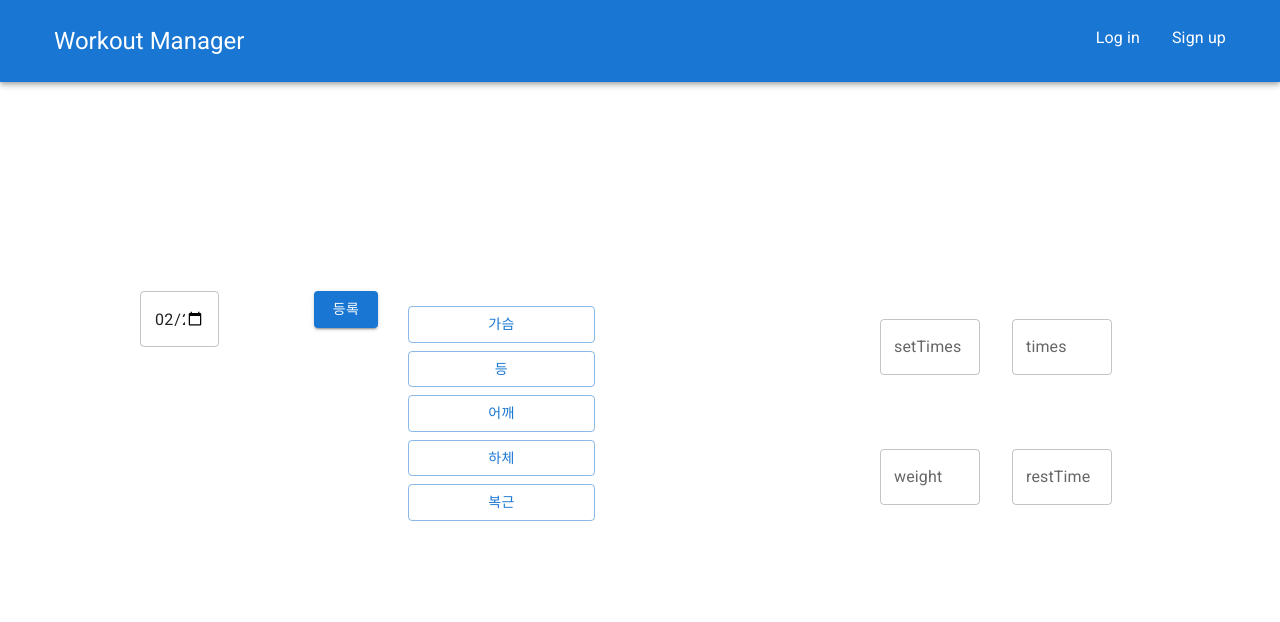
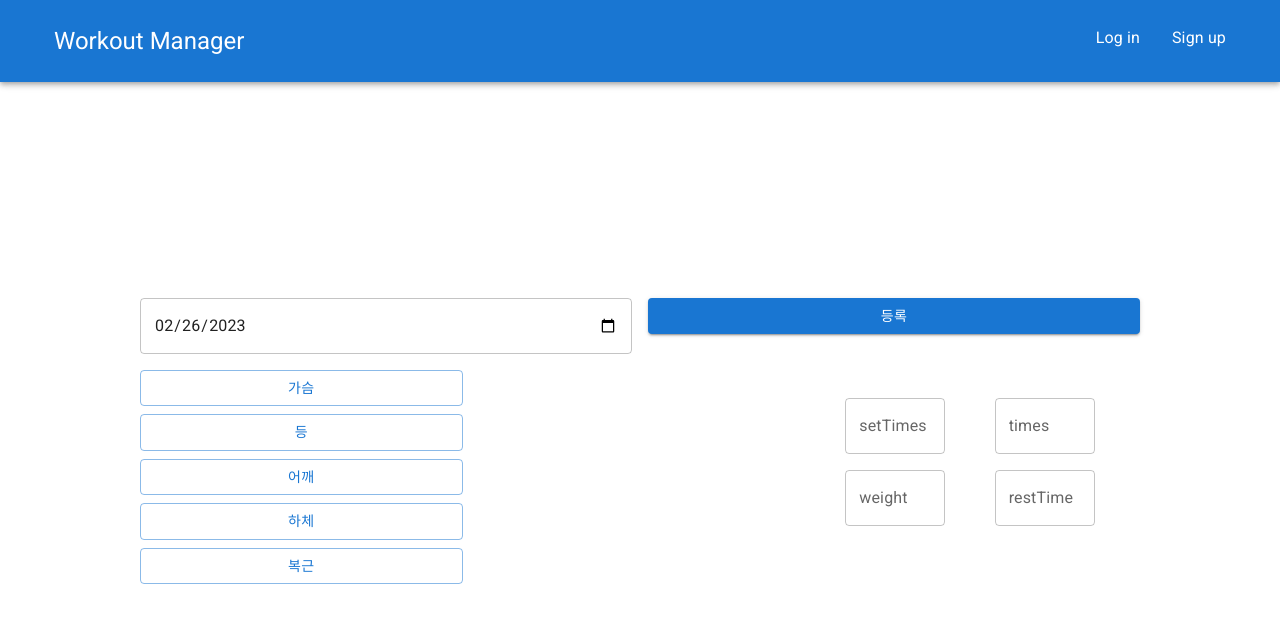
Before and after one commit to wujuno/workout-manager, a React (Create React App) app: page /record in a window 1280 px wide. Shown: the top 622 px of the page. Built offline with nearby package versions, Linux system fonts and the light colour scheme.

Commit message:
Style: Change Record

```diff
--- a/src/screens/Record.tsx
+++ b/src/screens/Record.tsx
@@ -154,14 +154,12 @@ function Record() {
                 {...register("date", { required: true })}
               ></TextField>
             </Grid>
-          </Grid>
             <Grid item xs={6}>
               <Button variant="contained" type="submit" fullWidth>
                 등록
               </Button>
             </Grid>
-
-          <RecordBoxes>
+            <Grid item xs={4}>
               <Stack direction="column" spacing={1}>
                 {bigPartsArr.map((part) => (
                   <Button
@@ -175,8 +173,8 @@ function Record() {
                   </Button>
                 ))}
               </Stack>
-          </RecordBoxes>
-          <RecordBoxes>
+            </Grid>
+            <Grid item xs={4}>
               <Stack direction="column">
                 {bigPart === "가슴"
                   ? Chest.map((list) => (
@@ -210,7 +208,8 @@ function Record() {
                     ))
                   : null}
               </Stack>
-          </RecordBoxes>
+            </Grid>
+            <Grid item xs={4}>
               <CountingWrapper>
                 {countTitleArr.map((title) => (
                   <TextField
@@ -222,6 +221,8 @@ function Record() {
                   />
                 ))}
               </CountingWrapper>
+            </Grid>
+          </Grid>
         </form>
       </RecordWrapper>
     </SLayout>
```
Lines whose indentation alone changed are shown as unchanged.
